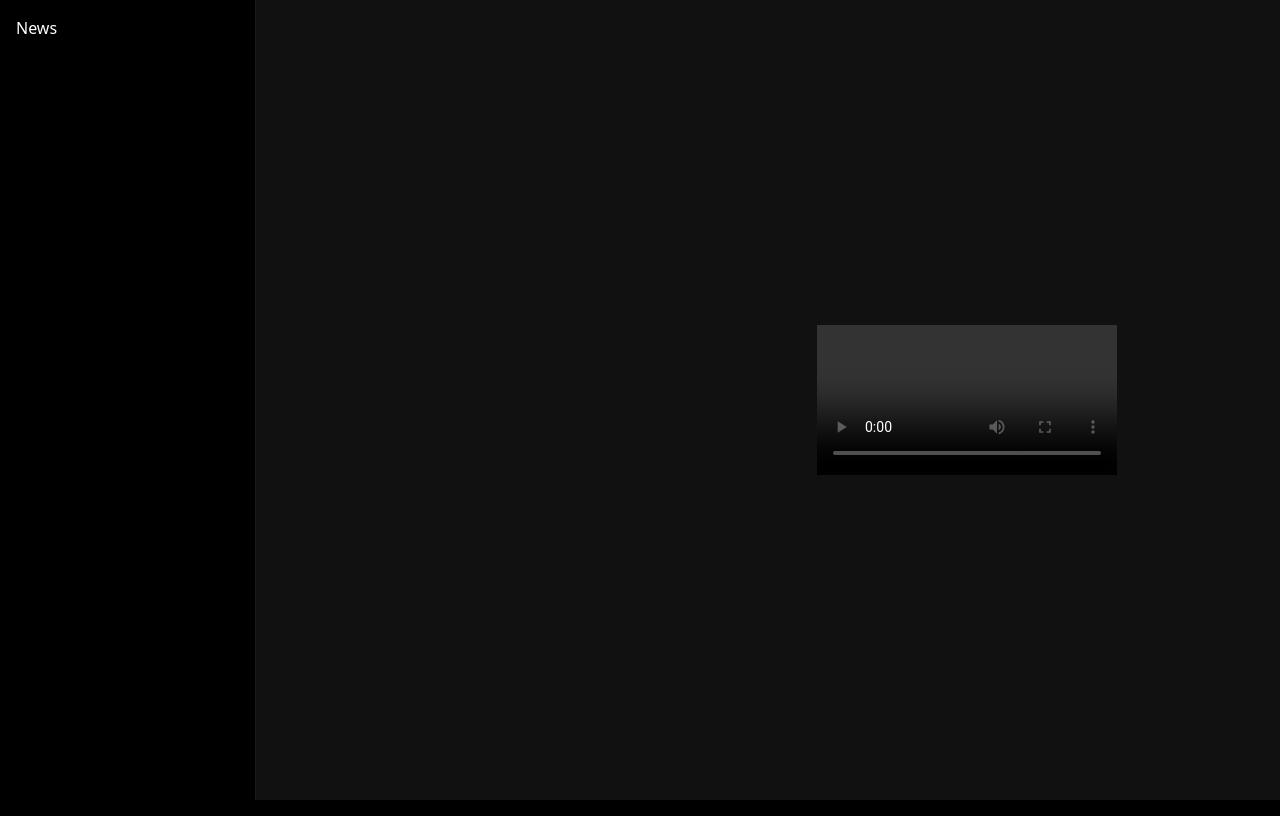
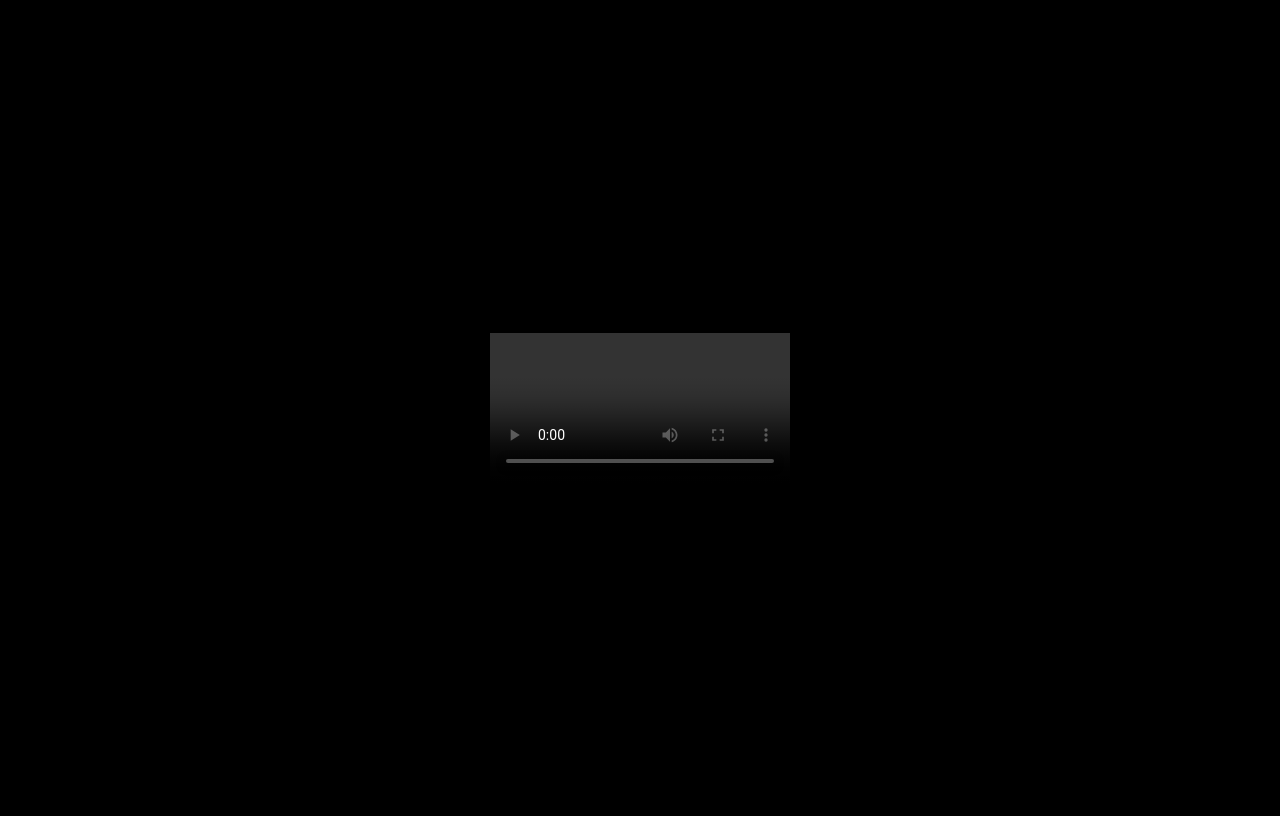
Before and after one commit to BeastDD/X-TV, a Next.js app in the folder apps/web/: page /tv in a window 1280 px wide. Built offline with nearby package versions, Linux system fonts and the light colour scheme.

Commit message:
Add neon rainbow styles for Obsidian UI

```diff
--- a/apps/web/app/globals.css
+++ b/apps/web/app/globals.css
@@ -1,25 +1,13 @@
-@import 'tailwindcss';
+@tailwind base;
+@tailwind components;
+@tailwind utilities;
 
-@theme inline {
-  --color-background: #000000;
-  --color-foreground: #ffffff;
-  --color-primary: #ff0033;
-  --color-accent: linear-gradient(to right, #ff00ff, #00ffff, #ffff00, #ff00ff);
+body {
+  background-color: #000;
 }
 
-body {
-  background: #000;
-  color: white;
-  font-family: 'Geist Sans', system-ui, sans-serif;
+/* Neon rainbow accents */
+.neon-rainbow {
+  border-image: linear-gradient(to right, #ff00ff, #00ffff, #ffff00, #ff0000) 1;
+  box-shadow: 0 0 20px rgba(255, 0, 255, 0.5);
 }
-
-/* Neon glows */
-.neon-glow {
-  box-shadow: 0 0 10px #ff00ff, 0 0 20px #00ffff;
-}
-
-/* More styles for TV */
-.tv-player {
-  aspect-ratio: 16 / 9;
-  background: #111;
-}
```
